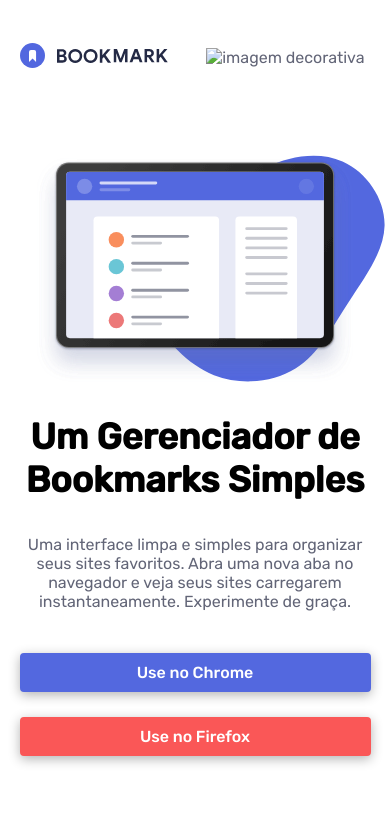
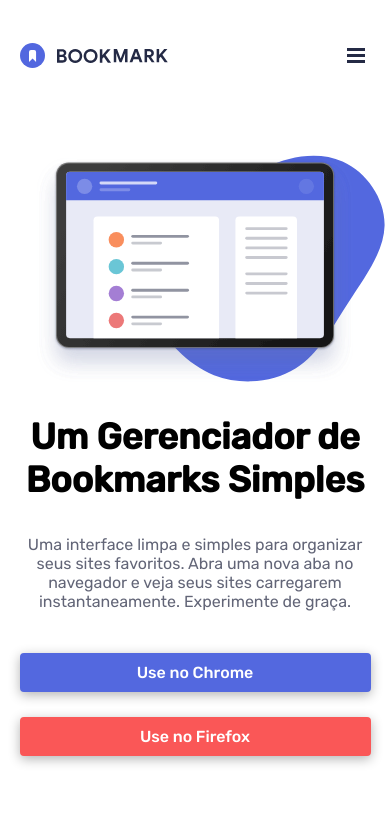
Before and after one commit to StomperHK/bookmark-landing-page, a plain HTML site: page index.html in a window 390 px wide. Shown: the top 828 px of the page. Drawn offline with Linux system fonts and the light colour scheme.

Commit message:
fix: fix missing hamburger svg.

```diff
--- a/index.html
+++ b/index.html
@@ -60,7 +60,7 @@
       </nav>
 
       <button data-js="page-header__hamburger" class="page-header__hamburger">
-        <img src="images/icon-close.svg" alt="imagem decorativa" aria-hidden="true">
+        <img src="images/icon-hamburger.svg" alt="imagem decorativa" aria-hidden="true">
       </button>
     </header>
 
```
